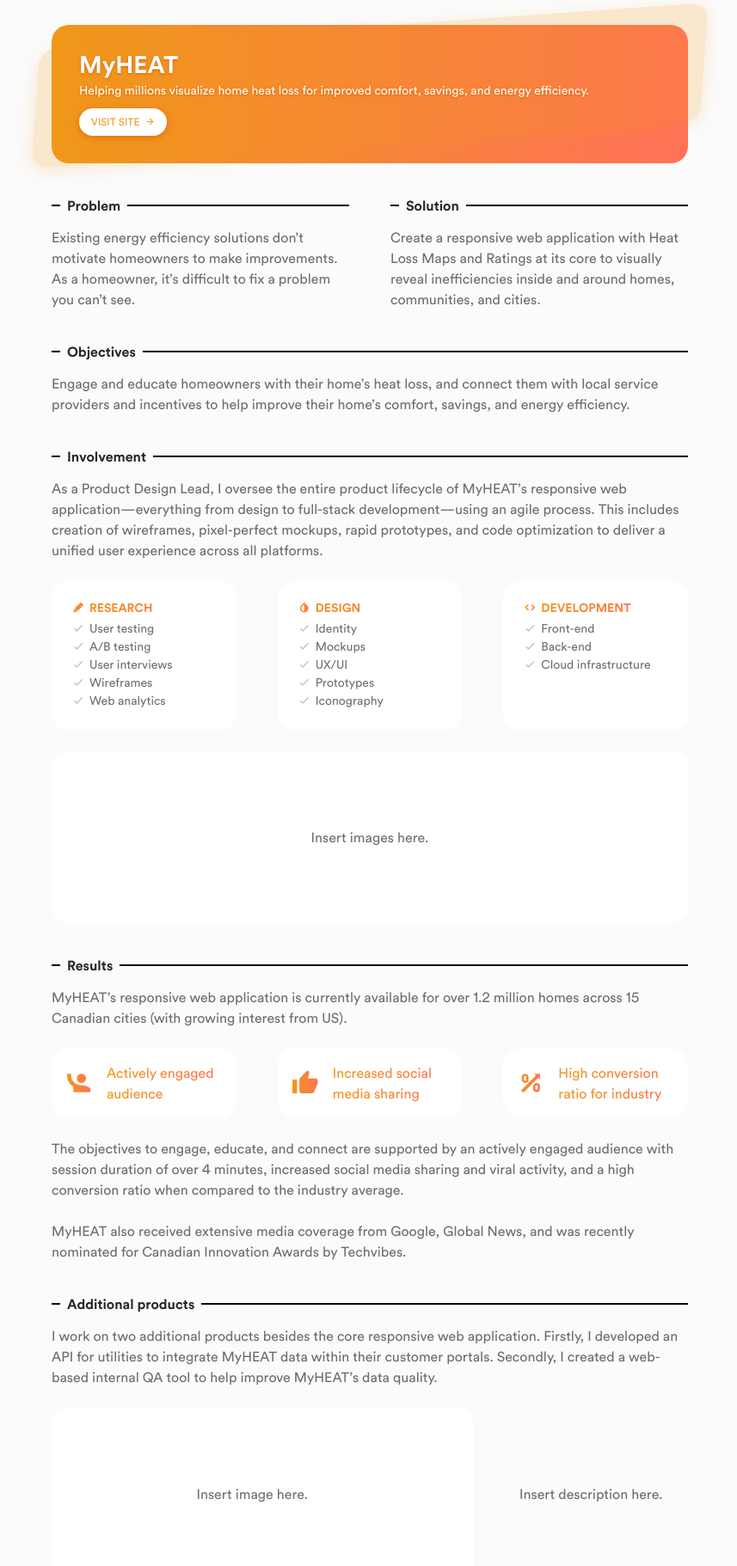
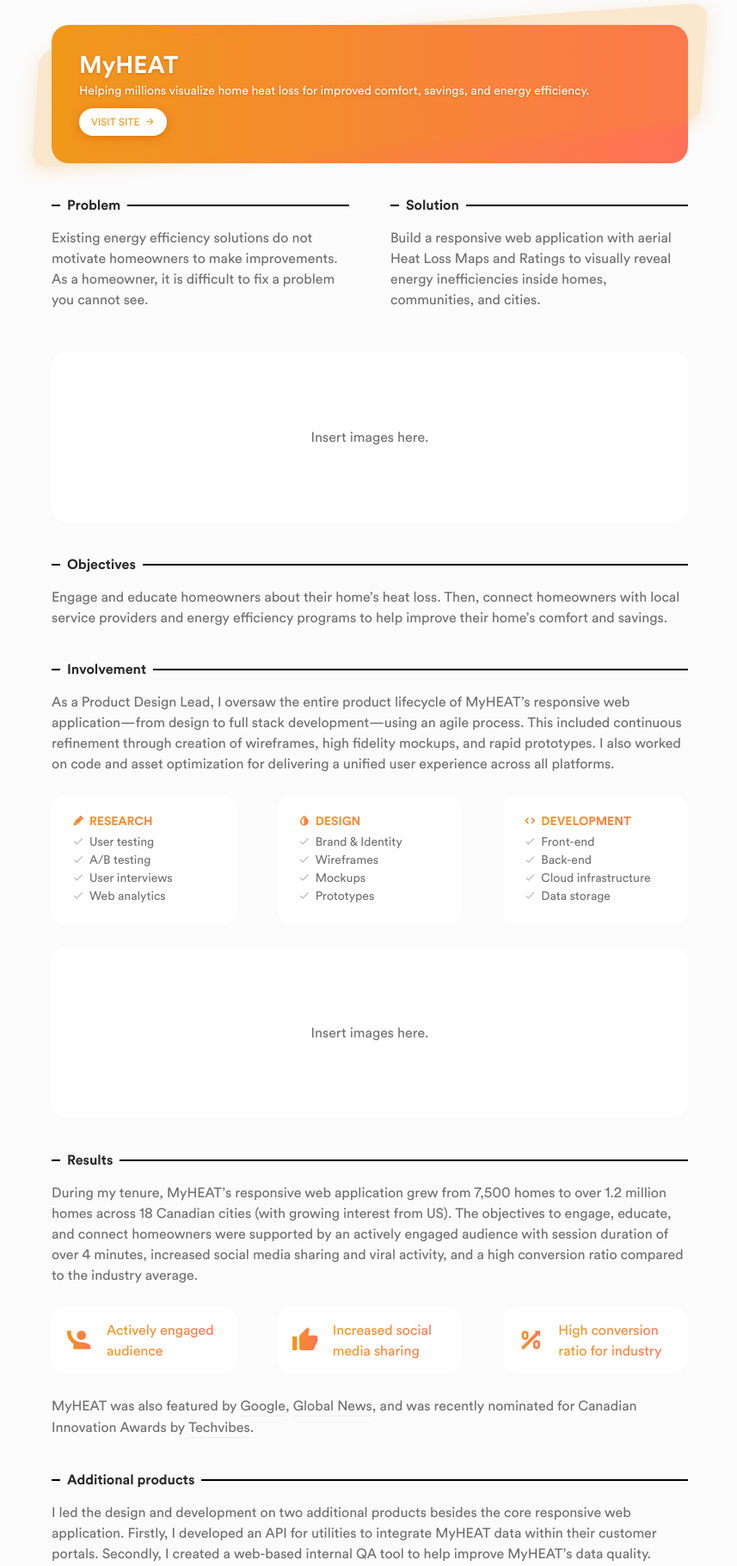
Before and after one commit to bilal-karim/bilalkarim, a website: page work/myheat/index.html in a window 1280 px wide. Shown: the part 73-1895 px from the top of the page at 86% size, without its empty margins (210-1067 px from the left). Drawn offline with Linux system fonts and the light colour scheme; files whose address does not match are found by name.

Commit message:
Updated text for MyHEAT project

```diff
--- a/css/style.css
+++ b/css/style.css
@@ -343,6 +343,7 @@
     display: inline-block;
     position: relative;
     left: 10px;
+    top: -1px;
 }
 
 .section h2 {
@@ -685,14 +686,14 @@
     line-height: 1.3;
 }
 
-#thoughts ol li a {
+#thoughts ol li a, .section p a {
     border-bottom: 1px solid rgba(16, 16, 16, 0.05);
     display: inline-block;
     color: inherit;
     transition: color 0.3s, background 0.3s;
 }
 
-#thoughts ol li a:hover {
+#thoughts ol li a:hover, .section p a:hover {
     background: rgba(16, 16, 16, 0.9);
     border-bottom: 1px solid transparent;
     transition: color 0.3s, background 0.3s;
--- a/work/myheat/index.html
+++ b/work/myheat/index.html
@@ -53,7 +53,7 @@
             <h1><strong>Problem</strong></h1>
         </div>
         <div class="description">
-            <p>Existing energy efficiency solutions don’t motivate homeowners to make improvements. As a homeowner, it’s difficult to fix a problem you can’t see.</p>
+            <p>Existing energy efficiency solutions do not motivate homeowners to make improvements. As a homeowner, it is difficult to fix a problem you cannot see.</p>
         </div>
     </div>
 <!--SOLUTION-->
@@ -62,8 +62,13 @@
             <h1><strong>Solution</strong></h1>
         </div>
         <div class="description">
-            <p>Create a responsive web application with Heat Loss Maps and Ratings at its core to visually reveal inefficiencies inside and around homes, communities, and cities.</p>
+            <p>Build a responsive web application with aerial Heat Loss Maps and Ratings to visually reveal energy inefficiencies inside homes, communities, and cities.</p>
         </div>
+    </div>
+</div>
+<div class="section wrapper">
+    <div class="feature-image flex align-vertically align-horizontally">
+        <p class="no-padding">Insert images here.</p>
     </div>
 </div>
 <!--OBJECTIVES-->
@@ -73,7 +78,7 @@
             <h1><strong>Objectives</strong></h1>
         </div>
         <div class="description">
-            <p>Engage and educate homeowners with their home’s heat loss, and connect them with local service providers and incentives to help improve their home’s comfort, savings, and energy efficiency.</p>
+            <p>Engage and educate homeowners about their home’s heat loss. Then, connect homeowners with local service providers and energy efficiency programs to help improve their home’s comfort and savings.</p>
         </div>
     </div>
 </div>
@@ -84,7 +89,7 @@
             <h1><strong>Involvement</strong></h1>
         </div>
         <div class="description">
-            <p class="no-bottom-padding">As a Product Design Lead, I oversee the entire product lifecycle of MyHEAT’s responsive web application&mdash;everything from design to full-stack development&mdash;using an agile process. This includes creation of wireframes, pixel-perfect mockups, rapid prototypes, and code optimization to deliver a unified user experience across all platforms.</p>
+            <p class="no-bottom-padding">As a Product Design Lead, I oversaw the entire product lifecycle of MyHEAT’s responsive web application&mdash;from design to full stack development&mdash;using an agile process. This included continuous refinement through creation of wireframes, high fidelity mockups, and rapid prototypes. I also worked on code and asset optimization for delivering a unified user experience across all platforms.</p>
         </div>
     </div>
 </div>
@@ -96,18 +101,16 @@
                 <li class="mdi check">User testing</li>
                 <li class="mdi check">A/B testing</li>
                 <li class="mdi check">User interviews</li>
-                <li class="mdi check">Wireframes</li>
                 <li class="mdi check">Web analytics</li>
             </ul>
         </div>
         <div class="third">
             <h2 class="orange-grd-text"><i class="mdi mdi-invert-colors orange area-icon"></i><strong>Design</strong></h2>
             <ul>
-                <li class="mdi check">Identity</li>
+                <li class="mdi check">Brand &amp; Identity</li>
+                <li class="mdi check">Wireframes</li>
                 <li class="mdi check">Mockups</li>
-                <li class="mdi check">UX/UI</li>
                 <li class="mdi check">Prototypes</li>
-                <li class="mdi check">Iconography</li>
             </ul>
         </div>
         <div class="third">
@@ -116,6 +119,7 @@
                 <li class="mdi check">Front-end</li>
                 <li class="mdi check">Back-end</li>
                 <li class="mdi check">Cloud infrastructure</li>
+                <li class="mdi check">Data storage</li>
             </ul>
         </div>
     </div>
@@ -132,7 +136,7 @@
             <h1><strong>Results</strong></h1>
         </div>
         <div class="description">
-            <p class="no-bottom-padding">MyHEAT’s responsive web application is currently available for over 1.2 million homes across 15 Canadian cities (with growing interest from US).</p>
+            <p class="no-bottom-padding">During my tenure, MyHEAT’s responsive web application grew from 7,500 homes to over 1.2 million homes across 18 Canadian cities (with growing interest from US). The objectives to engage, educate, and connect homeowners were supported by an actively engaged audience with session duration of over 4 minutes, increased social media sharing and viral activity, and a high conversion ratio compared to the industry average.</p>
         </div>
         <div class="flex mobile-wrap">
             <div class="third transparent flex wrap align-horizontally align-vertically">
@@ -161,8 +165,7 @@
             </div>
         </div>
         <div class="description">
-            <p class="no-bottom-padding no-top-padding">The objectives to engage, educate, and connect are supported by an actively engaged audience with session duration of over 4 minutes, increased social media sharing and viral activity, and a high conversion ratio when compared to the industry average.</p>
-            <p>MyHEAT also received extensive media coverage from Google, Global News, and was recently nominated for Canadian Innovation Awards by Techvibes.</p>
+            <p class="no-top-padding">MyHEAT was also featured by <a href="https://cloud.googleblog.com/2015/01/heat-keeps-homes-warm-and-saves-energy.html" target="_blank">Google</a>, <a href="https://globalnews.ca/news/3087763/infrared-map-my-heat-shows-where-heat-escapes-from-your-home/" target="_blank">Global News</a>, and was recently nominated for Canadian Innovation Awards by <a href="https://techvibes.com/canadian-innovation-awards/2017-finalists" target="_blank">Techvibes</a>.</p>
         </div>
     </div>
 </div>
@@ -173,7 +176,7 @@
             <h1><strong>Additional products</strong></h1>
         </div>
         <div class="description">
-            <p class="no-bottom-padding">I work on two additional products besides the core responsive web application. Firstly, I developed an API for utilities to integrate MyHEAT data within their customer portals. Secondly, I created a web-based internal QA tool to help improve MyHEAT’s data quality.</p>
+            <p class="no-bottom-padding">I led the design and development on two additional products besides the core responsive web application. Firstly, I developed an API for utilities to integrate MyHEAT data within their customer portals. Secondly, I created a web-based internal QA tool to help improve MyHEAT’s data quality.</p>
         </div>
         <div class="flex align-vertically add-padding mobile-wrap">
             <div class="flex unit half feature-image align-vertically align-horizontally no-margins">
@@ -200,24 +203,24 @@
             <h1><strong>Challenges</strong></h1>
         </div>
         <div class="description">
-            <p class="no-bottom-padding">Several challenges were experienced during each phase of the product lifecycle. Although significant improvements were made over time, a digital product is never finished. The solutions to these challenges will always need some refinement.</p>
+            <p class="no-bottom-padding">There were several challenges during each phase of the product lifecycle. Although significant improvements were made over time, a digital product is never finished. The solutions to these challenges will always need some refinement.</p>
             <div class="flex mobile-wrap">
                 <div class="unit half">
-                    <p class="no-bottom-padding"><span class="orange-grd-text">Demographics.</span> Homeowners vary across multiple age groups&mdash;from 25-34 to 65+. How does one create a responsive web application that is universally intuitive and easy-to-understand regardless of the age group? Furthermore, the perception of energy efficiency may also vary from city to city. How does one accomodate for those changes in perception throughout the tone and language of MyHEAT?</p>
+                    <p class="no-bottom-padding"><span class="orange-grd-text">Privacy.</span> The idea of revealing heat loss information of all homes in a city can cause privacy concerns. What design strategies and policies does one implement to ensure privacy of individual homes?</p>
                 </div>
                 <div class="unit half">
-                    <p class="no-bottom-padding"><span class="orange-grd-text">Data complexity.</span> Data themselves, namely the Heat Loss Maps, are complex to begin with. How does one guide the user as what they’re seeing in their home’s Heat Loss Map? Through the use of summary cards or FAQ-style articles? Additionally, due to the nature of these data, size can also be issue which can affect development time in terms of loading performance, and impact the user experience of the application.</p>
+                    <p class="no-bottom-padding"><span class="orange-grd-text">Sponsorship.</span> As more partnerships are formed, how does one support the placement of their messaging without compromising the user experience and not make it seem like plain advertisement?</p>
                 </div>
             </div>
             <div class="flex mobile-wrap">
                 <div class="unit half">
-                    <p class="no-bottom-padding"><span class="orange-grd-text">Sponsorship.</span> As more sponsorships and partnerships are formed, how does one support the placement of these without compromising the user experience and not making it seem like an advertisement?</p>
+                    <p class="no-bottom-padding"><span class="orange-grd-text">Demographics.</span> Homeowners vary across multiple age groups&mdash;from 25-34 to 65+. How does one create a responsive web application that is universally intuitive and easy-to-understand? Furthermore, the perception of energy efficiency may also vary from city to city. How does one accomodate for those changes in tone and language of the product?</p>
                 </div>
                 <div class="unit half">
-                    <p class="no-bottom-padding"><span class="orange-grd-text">Privacy.</span> As more sponsorships and partnerships are formed, how does one support the placement of these without compromising the user experience and not making it seem like an advertisement?</p>
+                    <p class="no-bottom-padding"><span class="orange-grd-text">Data complexity.</span> Data themselves, namely the Heat Loss Maps, are complex to interpret. How does one guide the user as what they are seeing in their home’s Heat Loss Map? Through the use of summary cards or FAQ-style articles? Additionally, due to complexity these data, size can impact performance and the user experience of the application.</p>
                 </div>
             </div>
-            <p>Ultimately, these affect the usability and accessibility of MyHEAT’s responsive web application, which can impact its success metrics.</p>
+            <p>Ultimately, all of these affect the usability and accessibility of MyHEAT’s responsive web application, which can impact its success metrics and objectives.</p>
         </div>
     </div>
 </div>
```
Also changed, not shown: css/style.min.css.
